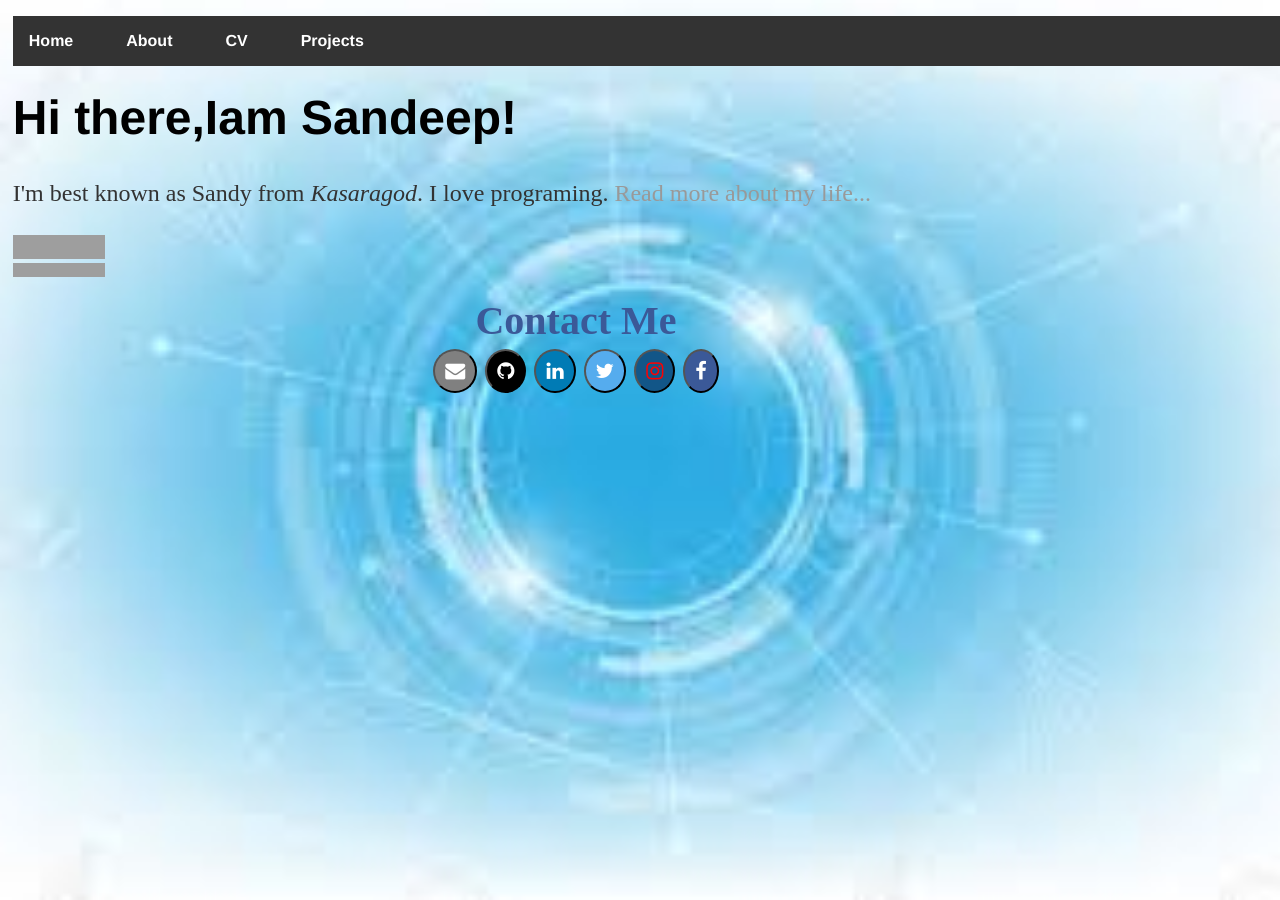
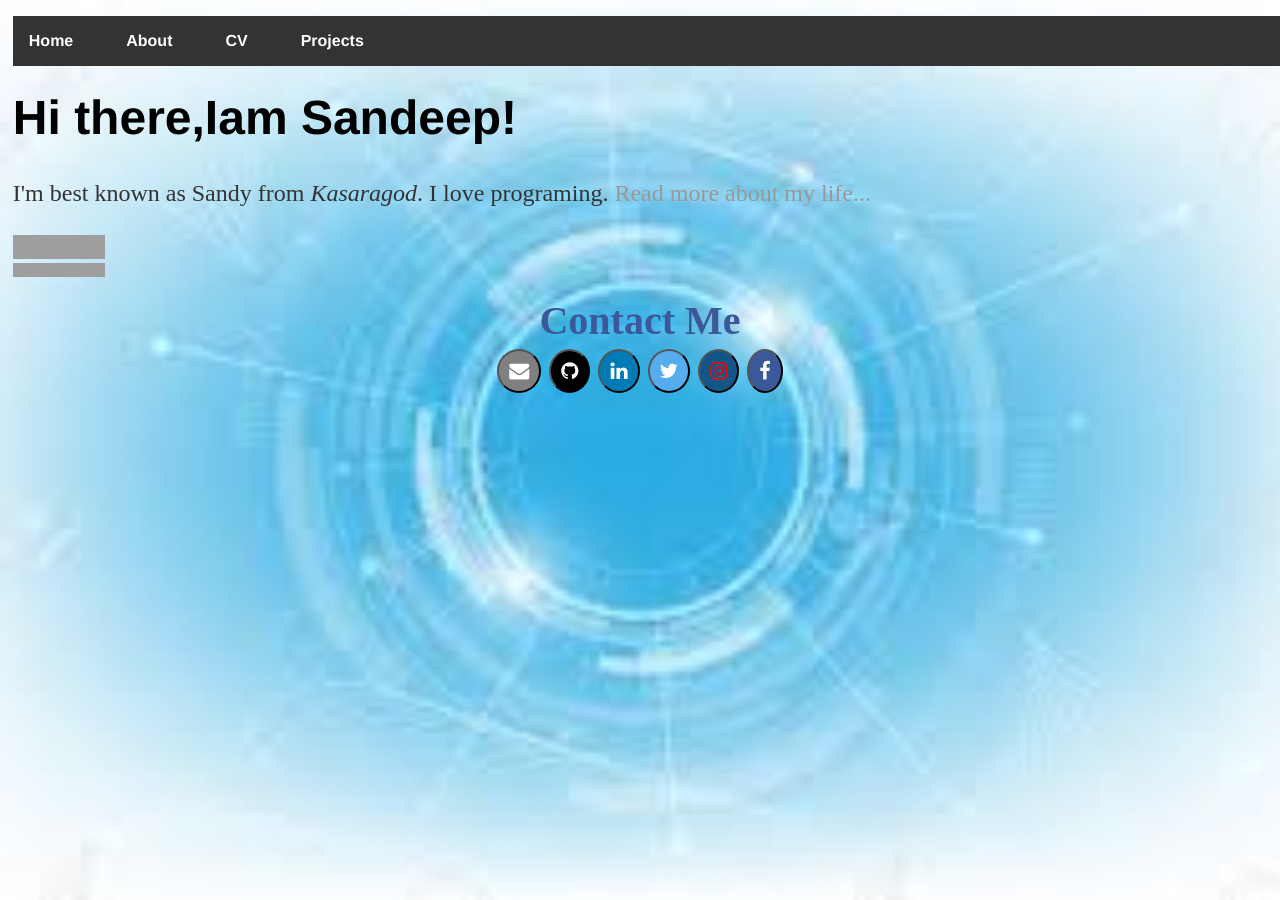
Before and after one commit to sandeepnayaks/sandeepnayaks.github.io, a Jekyll site: the page built from index.html, in a window 1280 px wide. Built offline with Jekyll 4.4.1, drawn with Linux system fonts in a browser that asks for light colours; grey boxes are pictures that could not be loaded.

Commit message:
Update main.css

```diff
--- a/css/main.css
+++ b/css/main.css
@@ -1,4 +1,4 @@
-body { margin: 90px 1%;top:0; width: 88%;
+body { margin: 90px 1%;top:0; width: 98%;
 }
 html {
   background: url(../../bg1.jpg) no-repeat center center fixed;
```
